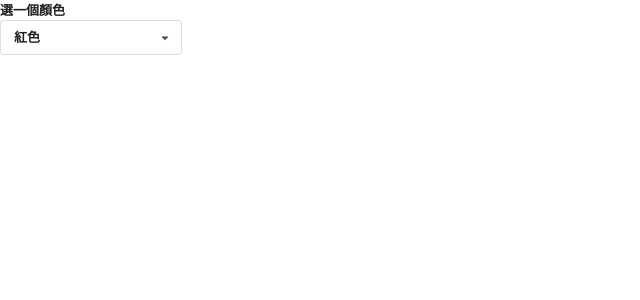
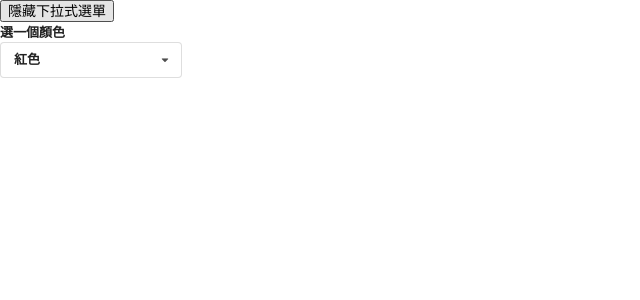
Before and after one commit to ZRuei/react-hooks, a React (Create React App) app: page / in a window 1280 px wide. Shown: the top 300 px of the page, without its empty margins (0-640 px from the left). Built offline with nearby package versions, Linux system fonts and the light colour scheme.

Commit message:
feat: 新增顯示顯/隱藏下拉式選單的按鈕

```diff
--- a/src/App.js
+++ b/src/App.js
@@ -35,15 +35,25 @@ const options = [
 
 export default function App() {
   const [selected, setSelected] = useState(options[0]);
+  const [showDropdown, setShowDropdown] = useState(true);
   return (
     <div>
       {/* <Accordion items={items} /> */}
       {/* <Search /> */}
-      <Dropdown
-        options={options}
-        selected={selected}
-        onSelectedChange={setSelected}
-      />
+      <button
+        type="button"
+        onClick={() => setShowDropdown(!showDropdown)}
+      >
+        {showDropdown ? '隱藏下拉式選單' : '顯示下拉式選單'}
+      </button>
+      {showDropdown
+        ? (
+          <Dropdown
+            options={options}
+            selected={selected}
+            onSelectedChange={setSelected}
+          />
+        ) : null}
     </div>
   );
 }
--- a/src/components/Dropdown.js
+++ b/src/components/Dropdown.js
@@ -5,12 +5,18 @@ function Dropdown({ options, selected, onSelectedChange }) {
   const ref = useRef();
 
   useEffect(() => {
-    document.body.addEventListener('click', (e) => {
+    function handleBodyClick(e) {
       if (ref.current && ref.current.contains(e.target)) {
         return;
       }
       setOpenMenu(false);
-    }, true);
+    }
+
+    document.body.addEventListener('click', handleBodyClick, true);
+
+    return () => {
+      document.body.removeEventListener('click', handleBodyClick);
+    };
   }, []);
 
   const renderOptions = options.map((option) => {
```
